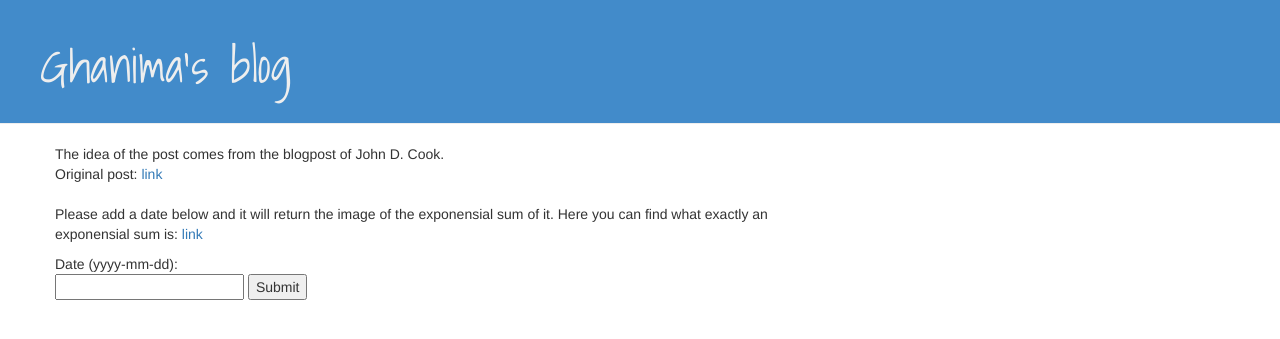
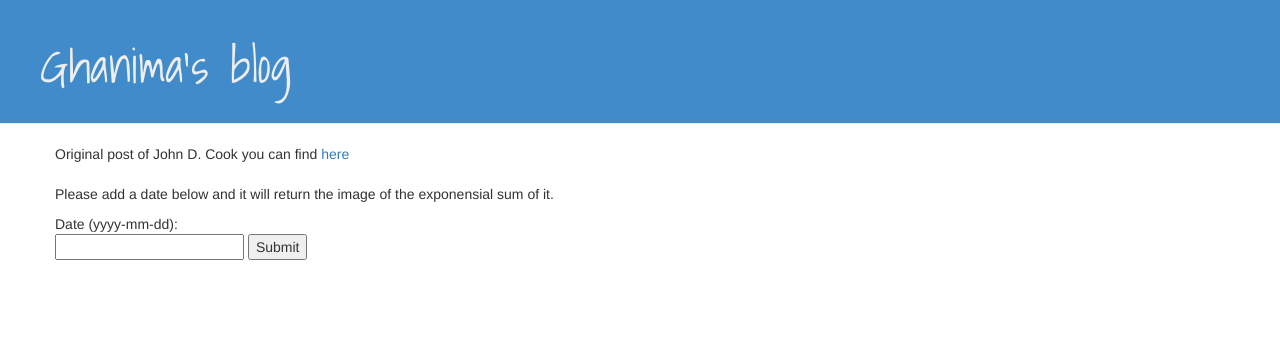
Before and after one commit to GhanimaAtreides/djangogirls, a Django app: template blog/templates/blog/experiment_exp_sum.html in a window 1280 px wide. Shown: the top 339 px of the page. Run offline with Django 3.2, Linux system fonts and the light colour scheme; the template is opened without the code that fills it, so the values that code supplies are empty; some libraries are stand-ins or nearby versions.

Commit message:
fix post exponential dt calculator

```diff
--- a/blog/templates/blog/experiment_exp_sum.html
+++ b/blog/templates/blog/experiment_exp_sum.html
@@ -2,11 +2,11 @@
 
 {% block content %}
 <div class="post">
-    <p>The idea of the post comes from the blogpost of John D. Cook. <br>
-        Original post:
-        <a href="https://www.johndcook.com/blog/2017/10/07/exponential-sums-make-pretty-pictures/">link</a> <br><br>
+    <p>
+        Original post of John D. Cook you can find
+        <a href="https://www.johndcook.com/blog/2017/10/07/exponential-sums-make-pretty-pictures/">here</a> <br><br>
         Please add a date below and it will return the image of the exponensial sum of it.
-        Here you can find what exactly an exponensial sum is: <a href="https://www.johndcook.com/expsum/details.html">link</a>
+
 
     </p>
     <form method="post">
```
Also changed, not shown: README.md.
